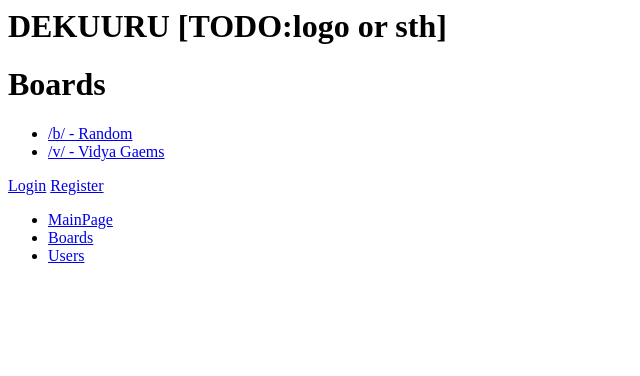
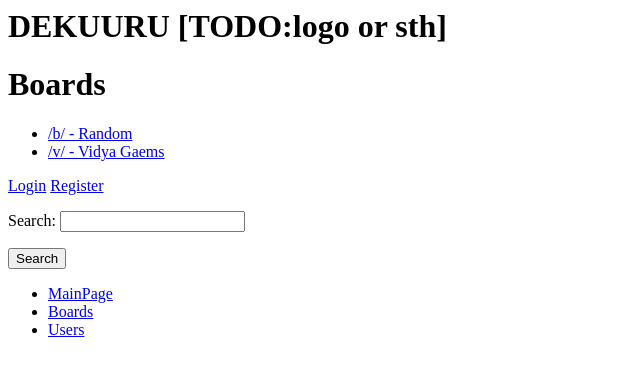
Before and after one commit to uncleWind/dekuuru, a Django app: page /boards/ in a window 1280 px wide. Shown: the top 376 px of the page, without its empty margins (0-640 px from the left). Run offline with Django 3.2, Linux system fonts and the light colour scheme; data comes from the database, SQL or seed files in the repository.

Commit message:
Global search form. (requires passing with each request)

```diff
--- a/dekuuro/forms.py
+++ b/dekuuro/forms.py
@@ -71,3 +71,6 @@ class BoardForm(ModelForm):
 	class Meta:
 		model = Board
 		fields = '__all__'
+
+class SearchForm(forms.Form):
+	searchString = forms.CharField(label='Search', max_length=1000)
--- a/dekuuro/templates/base.html
+++ b/dekuuro/templates/base.html
@@ -30,7 +30,11 @@
 			</div>
 			<!-- Site navigation. -->
 			<div id="globalContent">
-				<!-- Search bar goes somewhere here. TODO -->
+				<form method="post" action="{% url 'search' %}">
+					{% csrf_token %}
+					{{ search_form.as_p }}
+					<input type="submit" name="search" value="Search"/>
+				</form>
 				<ul>
 					<li>
 						<a href="{% url 'home' %}">MainPage</a>
--- a/dekuuro/templates/search.html
+++ b/dekuuro/templates/search.html
@@ -3,5 +3,5 @@
 {% block title %}Search{% endblock %}
 
 {% block content %}
-<h1>Test content</h1>
+<h1>{{ search }}</h1>
 {% endblock %}
--- a/dekuuro/views.py
+++ b/dekuuro/views.py
@@ -25,7 +25,7 @@ def loginView(Request):
 			loginError = 'Login data incorrect.'
 	else:
 		formset = LoginForm()
-	return render(Request, 'login.html', { 'formset' : formset.as_p(), 'loginError' : loginError})
+	return render(Request, 'login.html', { 'formset' : formset.as_p(), 'loginError' : loginError, 'search_form' : SearchForm()})
 
 def logoutView(Request):
 	logout(Request)
@@ -42,7 +42,7 @@ def createBoardView(Request):
 			return HttpResponseRedirect('/board/%s/' % (newBoard.board_tag))
 	else:
 		formset = BoardForm()
-	return render(Request, 'createBoard.html', { 'formset' : formset.as_p() })
+	return render(Request, 'createBoard.html', { 'formset' : formset.as_p(), 'search_form' : SearchForm() })
 
 def registrationView(Request):
 	logout(Request)
@@ -57,13 +57,13 @@ def registrationView(Request):
 			return HttpResponseRedirect('/')
 	else:
 		formset = UserForm()
-	return render(Request, 'register.html', { 'formset' : formset.as_p() })
+	return render(Request, 'register.html', { 'formset' : formset.as_p(), 'search_form' : SearchForm() })
 
 def boardView(Request, boardTag):
 	currBoard = Board.objects.get(board_tag=boardTag)
 	images = Image.objects.filter(board=currBoard).order_by('-upload_date')
 	tags = Tag.objects.filter(board=currBoard)
-	return render(Request, 'board.html', {'images' : images , 'board' : currBoard, 'tags' : tags})
+	return render(Request, 'board.html', {'images' : images , 'board' : currBoard, 'tags' : tags, 'search_form' : SearchForm()})
 
 @login_required(login_url='login')
 def addImageView(Request, boardTag):
@@ -79,11 +79,11 @@ def addImageView(Request, boardTag):
 			return HttpResponseRedirect('/board/%s/' % (boardTag))
 	else:
 		formset = ImageForm(boardId=boardId)
-	return render(Request, 'addImage.html', { 'formset' : formset.as_p() , 'boardTag' : boardTag})
+	return render(Request, 'addImage.html', { 'formset' : formset.as_p() , 'boardTag' : boardTag, 'search_form' : SearchForm()})
 
 def boardsView(Request):
 	boards = Board.objects.all()
-	return render(Request, 'boards.html', { 'boards' : boards })
+	return render(Request, 'boards.html', { 'boards' : boards , 'search_form' : SearchForm()})
 
 def imageDetailsView(Request, boardTag, boardImageID):
 	board = Board.objects.get(board_tag=boardTag)
@@ -111,7 +111,7 @@ def imageDetailsView(Request, boardTag, boardImageID):
 	comments = Comment.objects.filter(image=image)
 	tags = image.tags.all()
 	missing_tags_count = Tag.objects.filter(board=image.board).exclude(name__in = image.tags.values_list('name', flat=True)).count()
-	return render(Request, 'imageDetails.html', { 'formset_comments':formset_comments.as_p(), 'formset_tags':formset_tags.as_p(), 'image':image, 'board':board, 'comments':comments, 'tags':tags, 'missing_tags':missing_tags_count})
+	return render(Request, 'imageDetails.html', { 'formset_comments':formset_comments.as_p(), 'formset_tags':formset_tags.as_p(), 'image':image, 'board':board, 'comments':comments, 'tags':tags, 'missing_tags':missing_tags_count, 'search_form' : SearchForm()})
 
 def boardTagsView(Request, boardTag):
 	board = Board.objects.get(board_tag=boardTag)
@@ -125,7 +125,7 @@ def boardTagsView(Request, boardTag):
 	else:
 		formset = TagForm()
 	activeTags = Tag.objects.filter(board=board)
-	return render(Request, 'boardTags.html', { 'formset':formset.as_p(), 'board':board, 'tags':activeTags })
+	return render(Request, 'boardTags.html', { 'formset':formset.as_p(), 'board':board, 'tags':activeTags , 'search_form' : SearchForm()})
 
 def editTagView(Request, boardTag, tagName):
 	board = Board.objects.get(board_tag=boardTag)
@@ -142,7 +142,7 @@ def editTagView(Request, boardTag, tagName):
 				formset = TagForm(initial={'name':tagName})
 	else:
 		formset = TagForm(initial={'name':tagName})
-	return render(Request, 'editTag.html', { 'formset':formset.as_p(), 'board':board, 'tag':tagName })
+	return render(Request, 'editTag.html', { 'formset':formset.as_p(), 'board':board, 'tag':tagName , 'search_form' : SearchForm()})
 
 def removeTagView(Request, boardTag, tagName):
 	board = Board.objects.get(board_tag=boardTag)
@@ -160,25 +160,24 @@ def removeImageTagView(Request, boardTag, imageID, imageTag):
 
 def profilesView(Request):
 	users = User.objects.all().values('username')
-	return render(Request, 'profiles.html', { 'users' : users })
+	return render(Request, 'profiles.html', { 'users' : users , 'search_form' : SearchForm()})
 
 def userProfileView(Request, username):
 	user = User.objects.get(username=username)
 	img_count = Image.objects.filter(uploader=user).count()
 	comment_count = Comment.objects.filter(poster=user).count()
-	return render(Request, 'userProfile.html', { 'img_count' : img_count, 'comment_count' : comment_count , 'username' : username })
+	return render(Request, 'userProfile.html', { 'img_count' : img_count, 'comment_count' : comment_count , 'username' : username, 'search_form' : SearchForm() })
 
 def userUploadsView(Request, username):
 	user = User.objects.get(username=username)
 	images = Image.objects.filter(uploader=user)
-	return render(Request, 'userUploads.html', { 'username' : username, 'images' : images })
+	return render(Request, 'userUploads.html', { 'username' : username, 'images' : images , 'search_form' : SearchForm()})
 
 def userCommentsView(Request, username):
 	user = User.objects.get(username=username)
 	comments = Comment.objects.filter(poster=user)
-	return render(Request, 'userComments.html', { 'username' : username, 'comments' : comments })
+	return render(Request, 'userComments.html', { 'username' : username, 'comments' : comments , 'search_form' : SearchForm()})
 
-#TODO templates
 def mainPageView(Request):
 	image_list = Image.objects.all().order_by('-upload_date')
 	paginator = Paginator(image_list, 20)
@@ -189,8 +188,9 @@ def mainPageView(Request):
 		images = paginator.page(1)
 	except EmptyPage:
 		images = paginator.page(paginator.num_pages)
-	return render(Request, 'main.html', { 'images' : images })
+	return render(Request, 'main.html', { 'images' : images , 'search_form' : SearchForm()})
 
+#TODO templates
 def profileView(Request):
 	return render(Request, 'profile.html')
 
@@ -198,7 +198,13 @@ def subscriptionsView(Request):
 	return render(Request, 'subscriptions.html')
 
 def searchView(Request):
-	return render(Request, 'search.html')
+	if Request.method == 'POST':
+		formset = SearchForm(Request.POST)
+		if formset.is_valid():
+			searchString = formset.cleaned_data['searchString']
+	else:
+		formset = SearchForm();
+	return render(Request, 'search.html', { 'search' : searchString , 'search_form' : formset})
 
 def inviteUsersView(Request):
 	return render(Request, 'inviteUsers.html')
```
